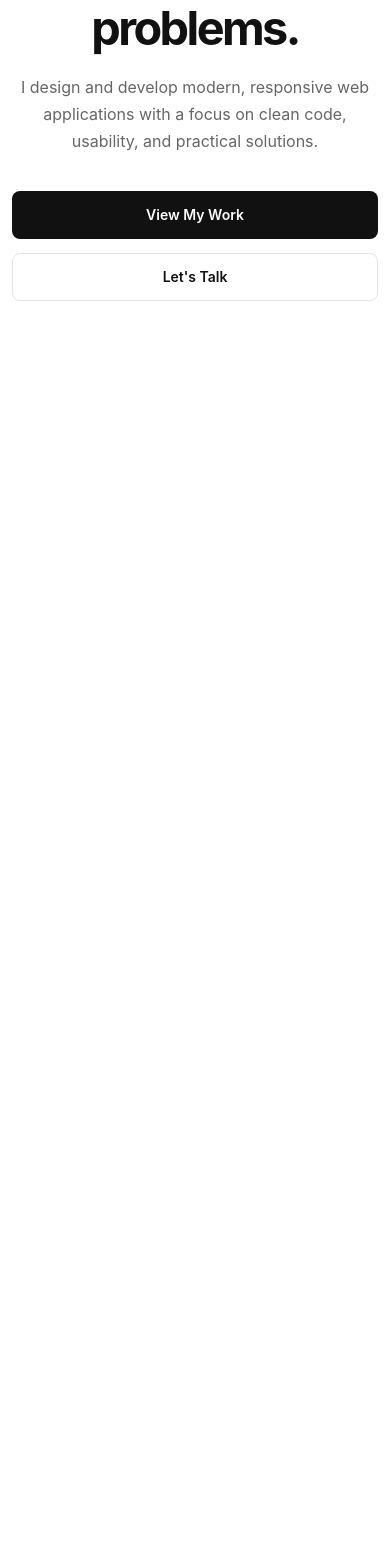
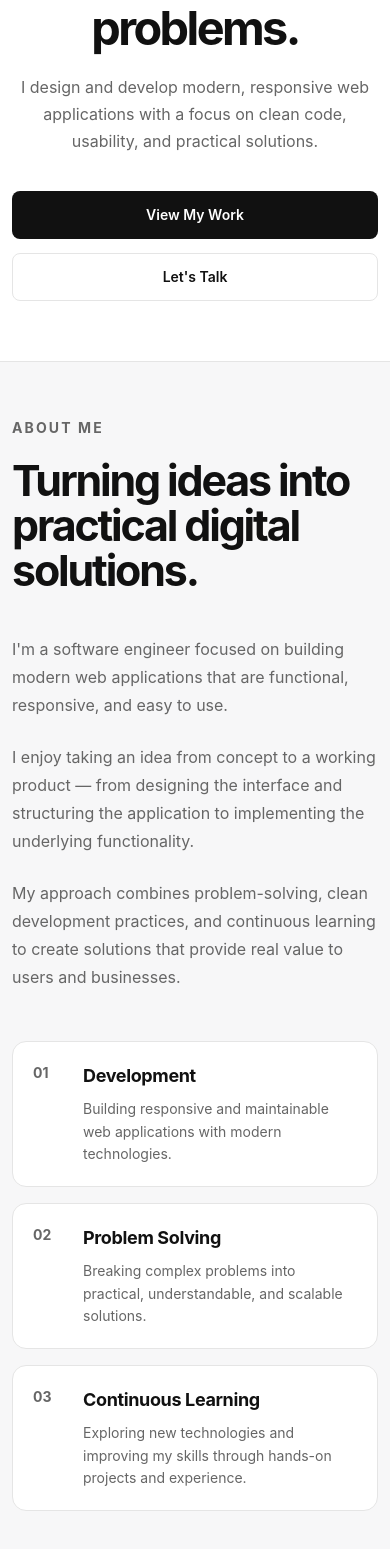
Before and after one commit to desmondkatorgbande99-hash/My-Portfolio, a React app: page / in a window 390 px wide. Shown: the part 612-2161 px from the top of the page. Before the commit the page ends 973 px from the top, so only its background shows below. Built offline with nearby package versions, Linux system fonts and the light colour scheme; the HTML template or start-up script is replaced by a standard one.

Commit message:
feat: add responsive about section

```diff
--- a/src/App.tsx
+++ b/src/App.tsx
@@ -1,5 +1,6 @@
 import Header from "./components/Header/Header";
 import Hero from "./components/Hero/Hero";
+import About from "./components/About/About";
 
 function App() {
   return (
@@ -8,6 +9,7 @@
 
       <main>
         <Hero />
+        <About />
       </main>
     </>
   );
--- /dev/null
+++ b/src/components/About/About.module.css
@@ -0,0 +1,177 @@
+.about {
+  border-top: 1px solid var(--color-border);
+  background-color: var(--color-surface);
+}
+
+.header {
+  max-width: 800px;
+  margin-bottom: 64px;
+}
+
+.eyebrow {
+  margin-bottom: 18px;
+
+  color: var(--color-text-muted);
+
+  font-size: var(--font-size-sm);
+  font-weight: 700;
+
+  letter-spacing: 0.15em;
+}
+
+.header h2 {
+  max-width: 760px;
+
+  font-size: clamp(
+    2.4rem,
+    5vw,
+    4.5rem
+  );
+
+  line-height: 1.05;
+  letter-spacing: -0.05em;
+}
+
+
+/* =================================
+   CONTENT
+================================= */
+
+.content {
+  display: grid;
+
+  grid-template-columns: 1fr 1fr;
+
+  gap: 80px;
+
+  align-items: start;
+}
+
+.introduction {
+  max-width: 620px;
+}
+
+.introduction p {
+  margin-bottom: 24px;
+
+  color: var(--color-text-muted);
+
+  font-size: var(--font-size-lg);
+
+  line-height: 1.75;
+}
+
+.introduction p:last-child {
+  margin-bottom: 0;
+}
+
+
+/* =================================
+   DETAIL CARDS
+================================= */
+
+.details {
+  display: flex;
+
+  flex-direction: column;
+
+  gap: 16px;
+}
+
+.detailCard {
+  display: grid;
+
+  grid-template-columns: 48px 1fr;
+
+  gap: 20px;
+
+  padding: 24px;
+
+  border: 1px solid var(--color-border);
+
+  border-radius: var(--radius-md);
+
+  background-color: var(--color-background);
+
+  transition:
+    transform var(--transition-fast),
+    box-shadow var(--transition-fast);
+}
+
+.detailCard:hover {
+  transform: translateY(-2px);
+
+  box-shadow: var(--shadow-sm);
+}
+
+.detailNumber {
+  font-size: var(--font-size-sm);
+
+  font-weight: 700;
+
+  color: var(--color-text-muted);
+}
+
+.detailCard h3 {
+  margin-bottom: 8px;
+
+  font-size: var(--font-size-lg);
+
+  letter-spacing: -0.02em;
+}
+
+.detailCard p {
+  color: var(--color-text-muted);
+
+  font-size: var(--font-size-sm);
+
+  line-height: 1.6;
+}
+
+
+/* =================================
+   TABLET
+================================= */
+
+@media (max-width: 900px) {
+  .content {
+    grid-template-columns: 1fr;
+
+    gap: 50px;
+  }
+
+  .introduction {
+    max-width: 750px;
+  }
+}
+
+
+/* =================================
+   MOBILE
+================================= */
+
+@media (max-width: 600px) {
+  .header {
+    margin-bottom: 42px;
+  }
+
+  .header h2 {
+    font-size: clamp(
+      2.2rem,
+      11vw,
+      3.5rem
+    );
+  }
+
+  .introduction p {
+    font-size: var(--font-size-base);
+  }
+
+  .detailCard {
+    grid-template-columns: 36px 1fr;
+
+    gap: 14px;
+
+    padding: 20px;
+  }
+}
--- /dev/null
+++ b/src/components/About/About.tsx
@@ -0,0 +1,88 @@
+import styles from "./About.module.css";
+
+function About() {
+  return (
+    <section
+      id="about"
+      className={styles.about}
+      aria-labelledby="about-title"
+    >
+      <div className="container">
+        <div className={styles.header}>
+          <p className={styles.eyebrow}>ABOUT ME</p>
+
+          <h2 id="about-title">
+            Turning ideas into practical digital solutions.
+          </h2>
+        </div>
+
+        <div className={styles.content}>
+          <div className={styles.introduction}>
+            <p>
+              I'm a software engineer focused on building modern
+              web applications that are functional, responsive,
+              and easy to use.
+            </p>
+
+            <p>
+              I enjoy taking an idea from concept to a working
+              product — from designing the interface and
+              structuring the application to implementing the
+              underlying functionality.
+            </p>
+
+            <p>
+              My approach combines problem-solving, clean
+              development practices, and continuous learning to
+              create solutions that provide real value to users
+              and businesses.
+            </p>
+          </div>
+
+          <div className={styles.details}>
+            <div className={styles.detailCard}>
+              <span className={styles.detailNumber}>01</span>
+
+              <div>
+                <h3>Development</h3>
+
+                <p>
+                  Building responsive and maintainable web
+                  applications with modern technologies.
+                </p>
+              </div>
+            </div>
+
+            <div className={styles.detailCard}>
+              <span className={styles.detailNumber}>02</span>
+
+              <div>
+                <h3>Problem Solving</h3>
+
+                <p>
+                  Breaking complex problems into practical,
+                  understandable, and scalable solutions.
+                </p>
+              </div>
+            </div>
+
+            <div className={styles.detailCard}>
+              <span className={styles.detailNumber}>03</span>
+
+              <div>
+                <h3>Continuous Learning</h3>
+
+                <p>
+                  Exploring new technologies and improving my
+                  skills through hands-on projects and experience.
+                </p>
+              </div>
+            </div>
+          </div>
+        </div>
+      </div>
+    </section>
+  );
+}
+
+export default About;
```
